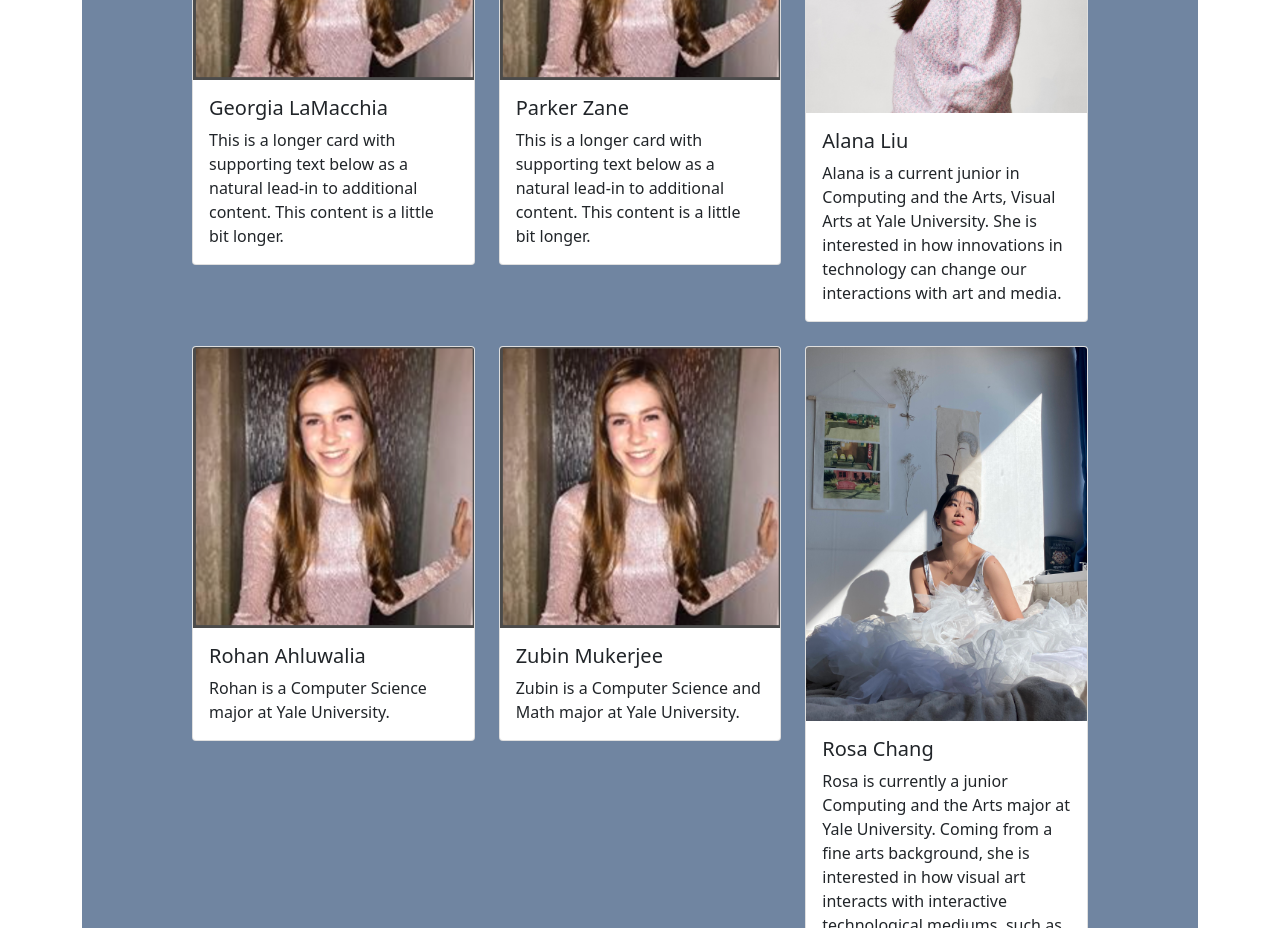
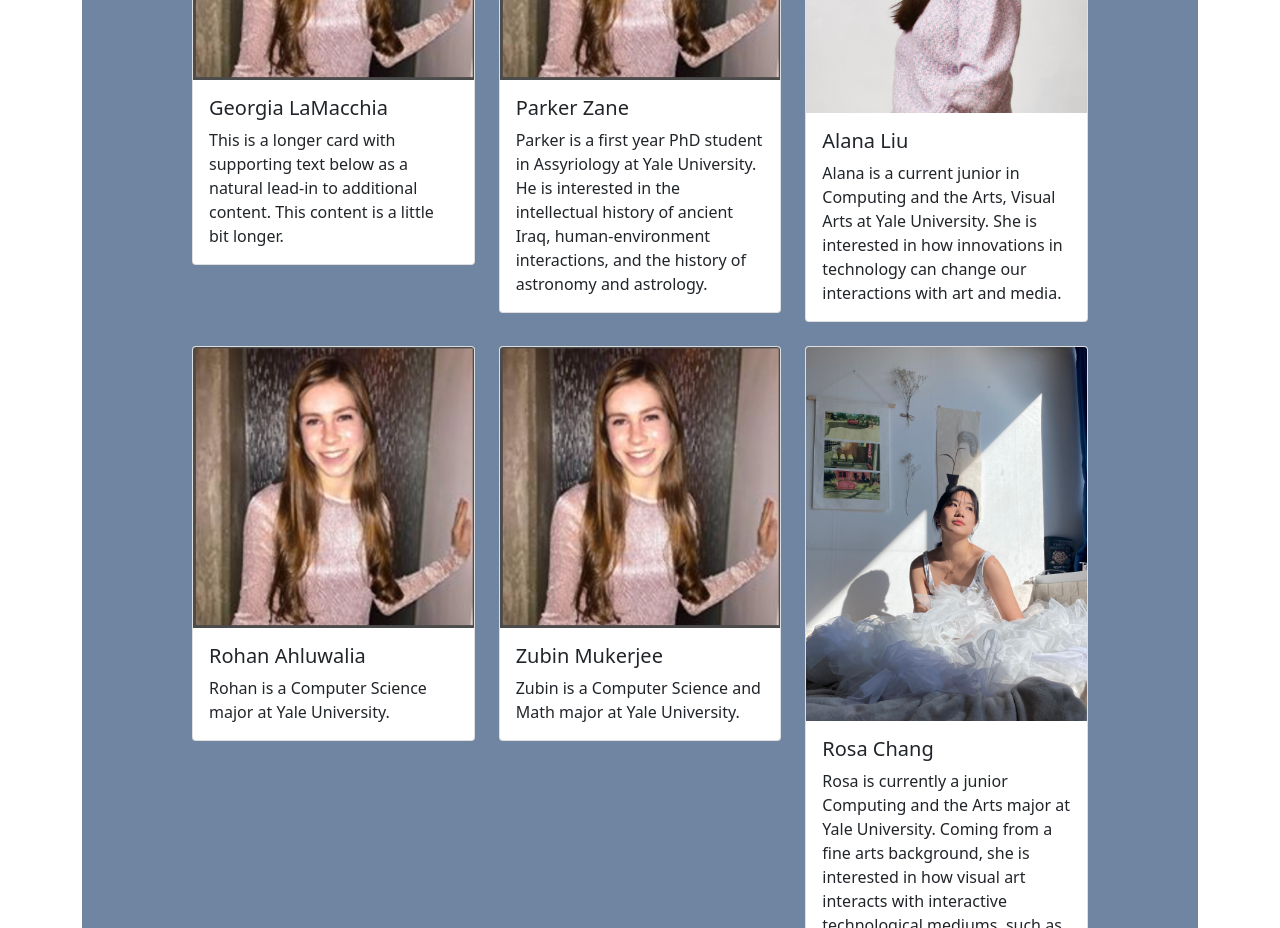
Before and after one commit to dpadron08/trade, a React (Create React App) app in the folder frontend/: page /about in a window 1280 px wide. Shown: the part 840-1768 px from the top of the page. Built offline with nearby package versions, Linux system fonts and the light colour scheme; no server answers.

Commit message:
about page update

```diff
--- a/frontend/src/pages/about.js
+++ b/frontend/src/pages/about.js
@@ -55,8 +55,8 @@ function About(props) {
         <Card.Body>
           <Card.Title>Parker Zane</Card.Title>
           <Card.Text>
-            This is a longer card with supporting text below as a natural
-            lead-in to additional content. This content is a little bit longer.
+          Parker is a first year PhD student in Assyriology at Yale University.
+          He is interested in the intellectual history of ancient Iraq, human-environment interactions, and the history of astronomy and astrology.
           </Card.Text>
         </Card.Body>
       </Card>
@@ -67,7 +67,8 @@ function About(props) {
         <Card.Body>
           <Card.Title>Alana Liu</Card.Title>
           <Card.Text>
-          Alana is a current junior in Computing and the Arts, Visual Arts at Yale University. She is interested in how innovations in technology can change our interactions with art and media.
+          Alana is a current junior in Computing and the Arts, Visual Arts at Yale University.
+          She is interested in how innovations in technology can change our interactions with art and media.
           </Card.Text>
         </Card.Body>
       </Card>
@@ -100,7 +101,8 @@ function About(props) {
         <Card.Body>
           <Card.Title>Rosa Chang</Card.Title>
           <Card.Text>
-          Rosa is currently a junior Computing and the Arts major at Yale University. Coming from a fine arts background, she is interested in how visual art interacts with interactive technological mediums, such as Computer Graphics.
+          Rosa is currently a junior Computing and the Arts major at Yale University.
+          Coming from a fine arts background, she is interested in how visual art interacts with interactive technological mediums, such as Computer Graphics.
           </Card.Text>
         </Card.Body>
       </Card>
```
